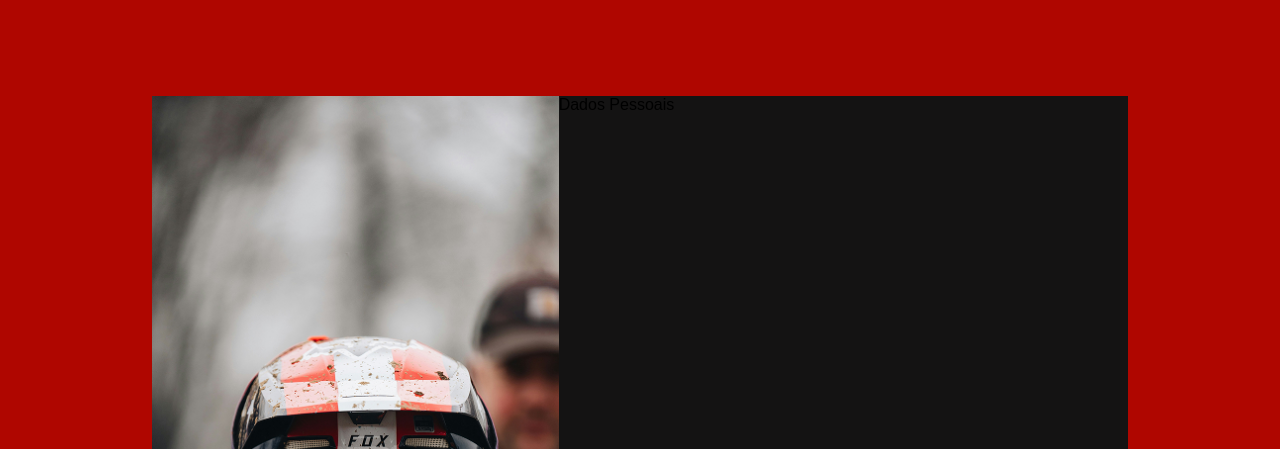
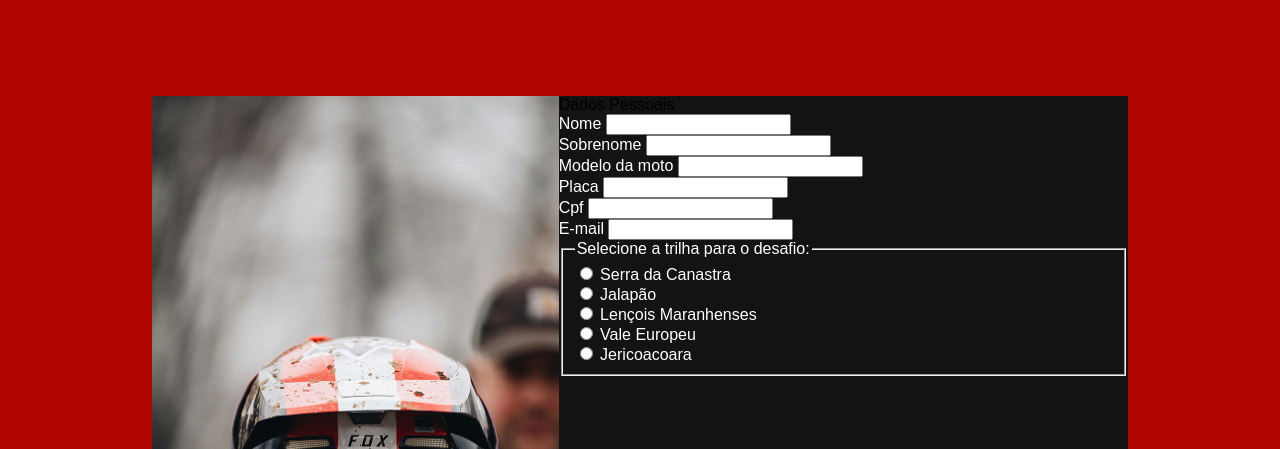
Before and after one commit to Srobertocs/MXBrasil, a plain HTML site: page formularioInscricao.html in a window 1280 px wide. Shown: the part 351-800 px from the top of the page. Drawn offline with Linux system fonts and the light colour scheme.

Commit message:
Finalizado o html da página de inscrição e um pequeno ajuste no index

```diff
--- a/formularioInscricao.html
+++ b/formularioInscricao.html
@@ -45,16 +45,75 @@
 
       <div class="container formulario-inscricao">
 
-        <img src="./img/inscricoes/inscricoes.jpg" alt=" Imsgem do formulário de inscrição">
+        <img src="./img/inscricoes/inscricoes.jpg" alt=" Imagem do formulário de inscrição">
 
         <div class="formulario-inscricao-conteudo">
           <p>Dados Pessoais</p>
-          <form action=""></form>
+
+          <form action="" class="cor-white">
+            <!-- Input do nome -->
+            <div>
+              <label for="nome">Nome</label>
+              <input type="text" name="nome" id="nome">
+            </div>
+            <!-- Input do sobrenome -->
+            <div>
+              <label for="sobrenome">Sobrenome</label>
+              <input type="text" name="sobrenome" id="sobrenome">
+            </div>
+            <!-- Input do modelo da moto -->
+            <div>
+              <label for="modeloMoto">Modelo da moto</label>
+              <input type="text" name="modeloMoto" id="modeloMoto">
+            </div>
+            <!-- Input da placa da moto -->
+            <div>
+              <label for="placa">Placa</label>
+              <input type="text" name="placa" id="placa">
+            </div>
+            <!-- Input do CPF-->
+            <div>
+              <label for="cpf">Cpf</label>
+              <input type="text" name="cpf" id="cpf">
+            </div>
+            <!-- Input do e-mail -->
+            <div>
+              <label for="email">E-mail</label>
+              <input type="email" name="email" id="email">
+            </div>
+
+            <fieldset>
+              <legend>Selecione a trilha para o desafio:</legend>
+              <!-- Opção Serra da Canastra -->
+              <div>
+                <input type="radio" name="trilha" id="serraDaCanastra" value="canastra" required>
+                <label for="serraDaCanastra">Serra da Canastra</label>
+              </div>
+              <!-- Opção Jalapão -->
+              <div>
+                <input type="radio" name="trilha" id="jalapao" value="jalapao">
+                <label for="jalapao">Jalapão</label>
+              </div>
+              <!-- Opção Lençois Maranhenses -->
+              <div>
+                <input type="radio" name="trilha" id="lencoisMaranhenses" value="lencois">
+                <label for="lencoisMaranhenses">Lençois Maranhenses</label>
+              </div>
+              <!-- Opção Vale Europeu -->
+              <div>
+                <input type="radio" name="trilha" id="valeEuropeu" value="vale_europeu">
+                <label for="valeEuropeu">Vale Europeu</label>
+              </div>
+              <!-- Opção Jericoacoara -->
+              <div>
+                <input type="radio" name="trilha" id="jericoacoara" value="jeri">
+                <label for="jericoacoara">Jericoacoara</label>
+              </div>
+            </fieldset>
+          </form>
         </div>
-
       </div>
     </div>
-
   </main>
 
   <footer class="footer-bg">
```
Also changed, not shown: index.html (+0 -1 lines).
